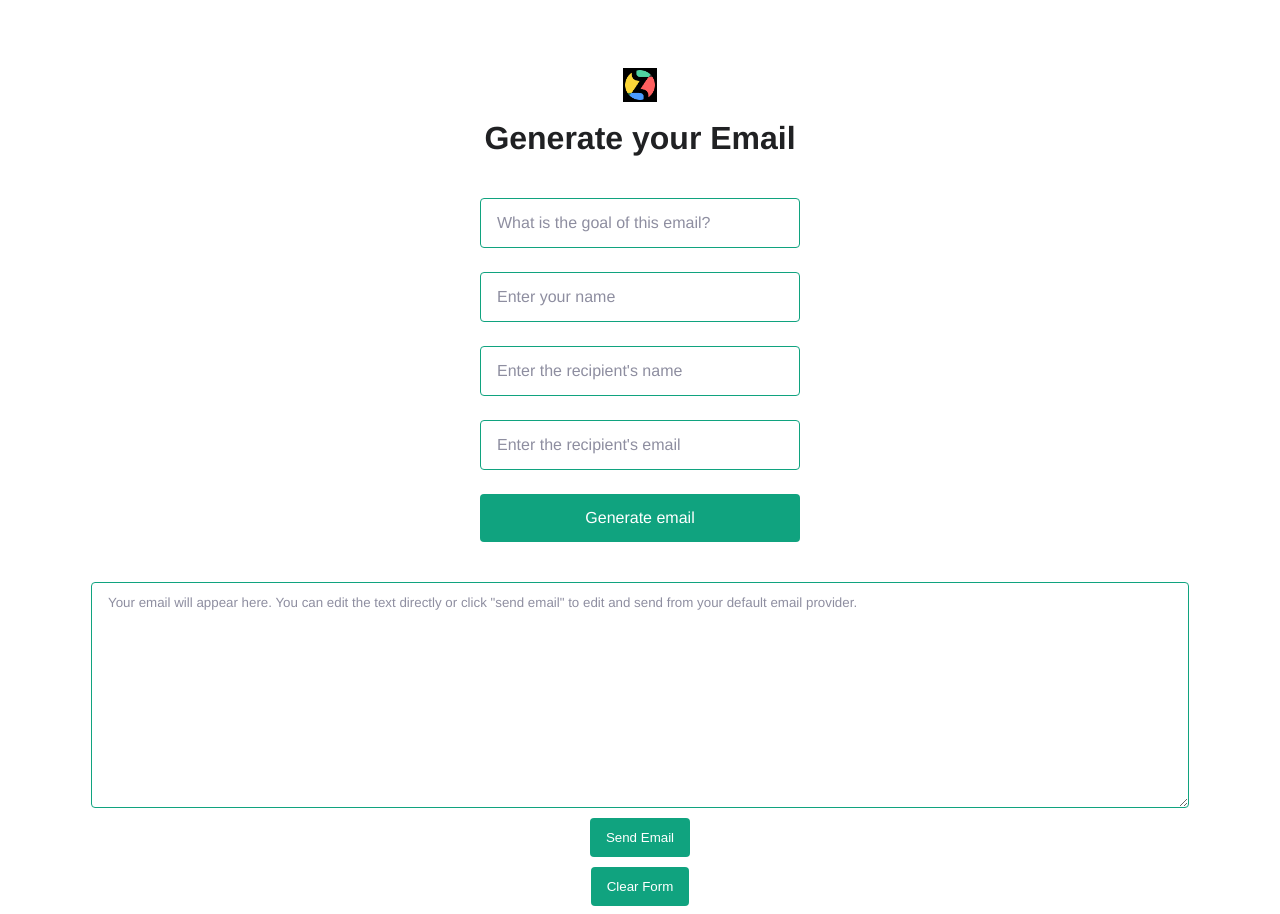
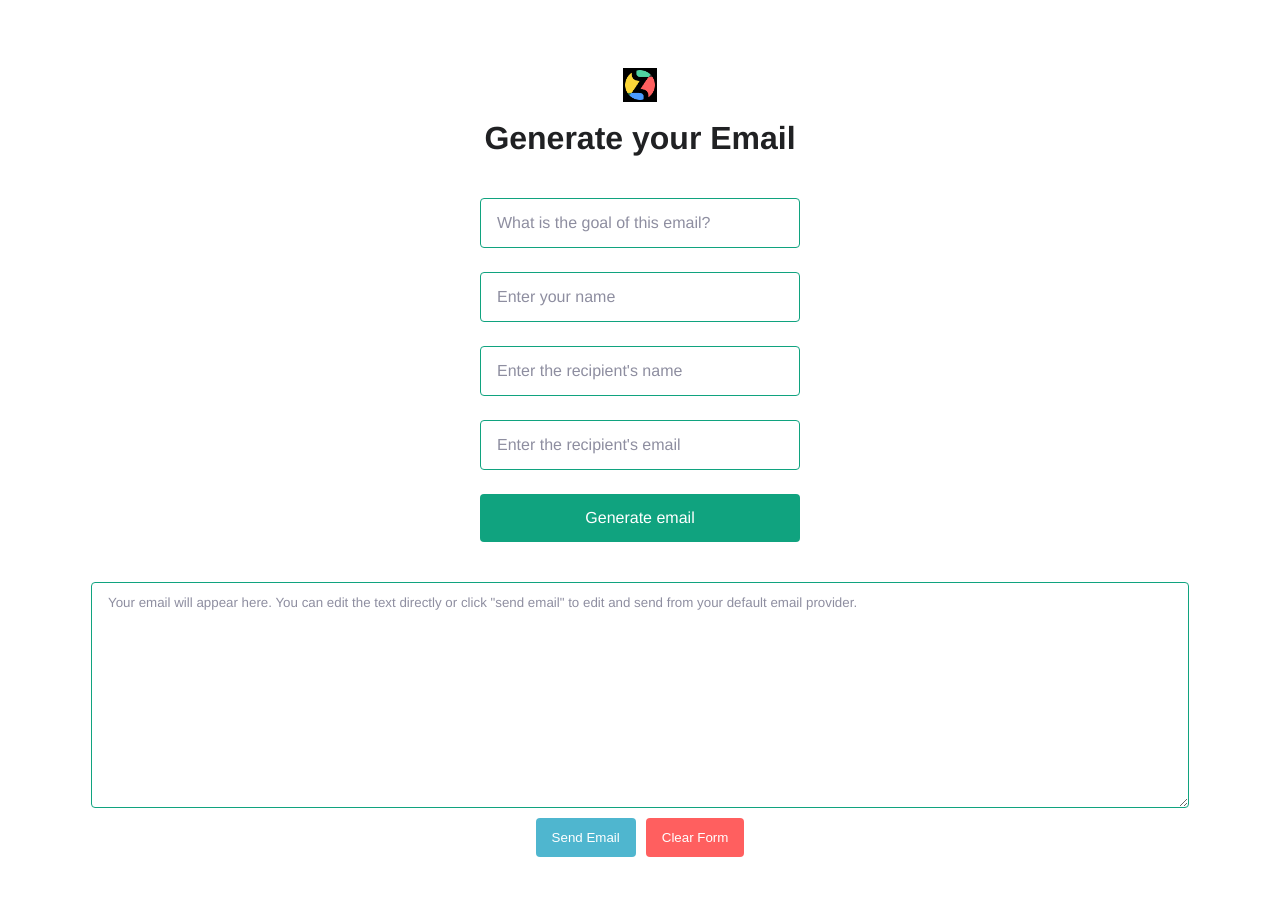
Before and after one commit to lst68868/recommender, a Next.js app: page / in a window 1280 px wide. After the commit the page ends 865 px from the top, so only its background shows below. Built offline with nearby package versions, Linux system fonts and the light colour scheme; a web font is replaced by a local one.

Commit message:
button colors

```diff
--- a/pages/index.js
+++ b/pages/index.js
@@ -85,6 +85,7 @@ export default function Home() {
           value={result}
           onChange={(e) => setResult(e.target.value)}
         />
+        <div className={styles.buttonContainer}>
           <button
             className={styles.mailButton}
             onClick={() =>
@@ -99,7 +100,7 @@ export default function Home() {
             Send Email
           </button>
           <button
-          className={styles.mailButton}
+            className={styles.clearButton} // Updated class name
             onClick={() => {
               setEmailGoal("");
               setSenderName("");
@@ -111,6 +112,7 @@ export default function Home() {
           >
             Clear Form
           </button>
+        </div>
       </main>
     </div>
   );
--- a/pages/index.module.css
+++ b/pages/index.module.css
@@ -78,13 +78,31 @@
 .main .mailButton {
   padding: 12px 0;
   color: #fff;
-  background-color: #10a37f;
+  background-color: #4fb6cf; /* Updated color */
   border: none;
   border-radius: 4px;
   text-align: center;
   cursor: pointer;
   padding: 12px 16px;
   margin-top: 10px;
+  margin-right: 10px; /* Added margin */
+}
+
+.main .clearButton {
+  padding: 12px 0;
+  color: #fff;
+  background-color: #ff5f5f; /* Specific color */
+  border: none;
+  border-radius: 4px;
+  text-align: center;
+  cursor: pointer;
+  padding: 12px 16px;
+  margin-top: 10px;
+}
+
+.main .buttonContainer {
+  display: flex;
+  justify-content: space-between; /* To spread buttons apart */
 }
 
 /* Hover effect for the generate email input handler (assuming it's a submit button) */
@@ -99,3 +117,8 @@
   background-color: #08875a; /* Even darker shade of green */
   transition: all 0.3s ease; /* Smooth transition effect */
 }
+
+.main .clearButton:hover {
+  background-color: #08875a; /* Even darker shade of green */
+  transition: all 0.3s ease; /* Smooth transition effect */
+}
```
Lines whose indentation alone changed are shown as unchanged.
